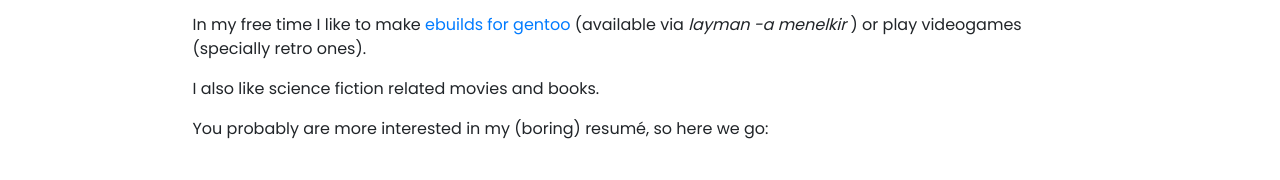
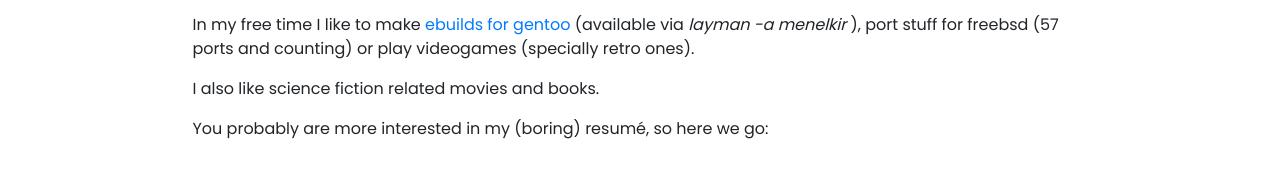
Before and after one commit to menelkir/itrollorg.github.io, a plain HTML site: page about/index.html in a window 1280 px wide. Shown: the part 261-441 px from the top of the page. Drawn offline with nearby package versions, Linux system fonts and the light colour scheme.

Commit message:
modified:   about/index.html

```diff
--- a/about/index.html
+++ b/about/index.html
@@ -114,7 +114,7 @@
 <p>Hi my name is Daniel,<br />
 I’m a system analyst and developer (also a geek).</p>
 </p>
-In my free time I like to make <a href="http://gitlab.com/menelkir/gentoo-overlay">ebuilds for gentoo</a> (available via <i>layman -a menelkir</i> ) or play videogames (specially retro ones).</p>
+In my free time I like to make <a href="http://gitlab.com/menelkir/gentoo-overlay">ebuilds for gentoo</a> (available via <i>layman -a menelkir</i> ), port stuff for freebsd (57 ports and counting)  or play videogames (specially retro ones).</p>
 I also like science fiction related movies and books.</p>
 </p>
 You probably are more interested in my (boring) resumé, so here we go:
```
